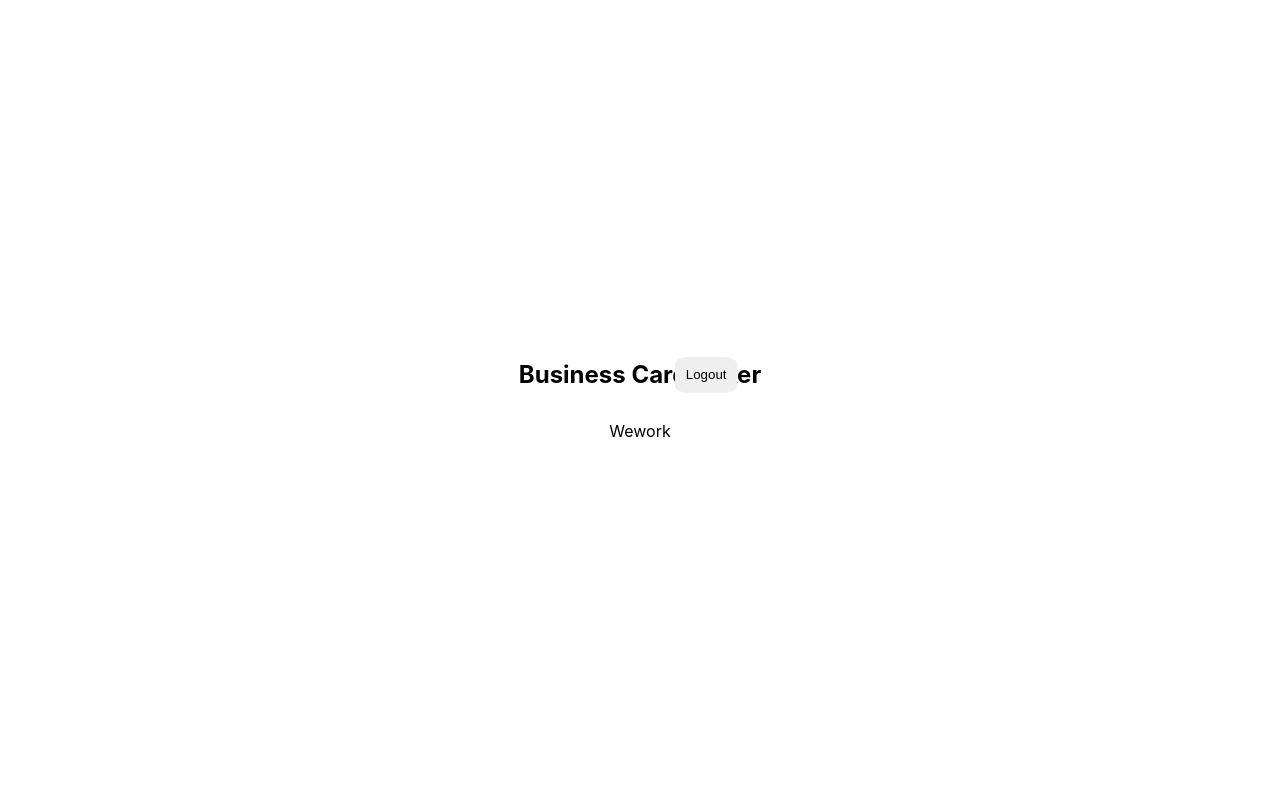
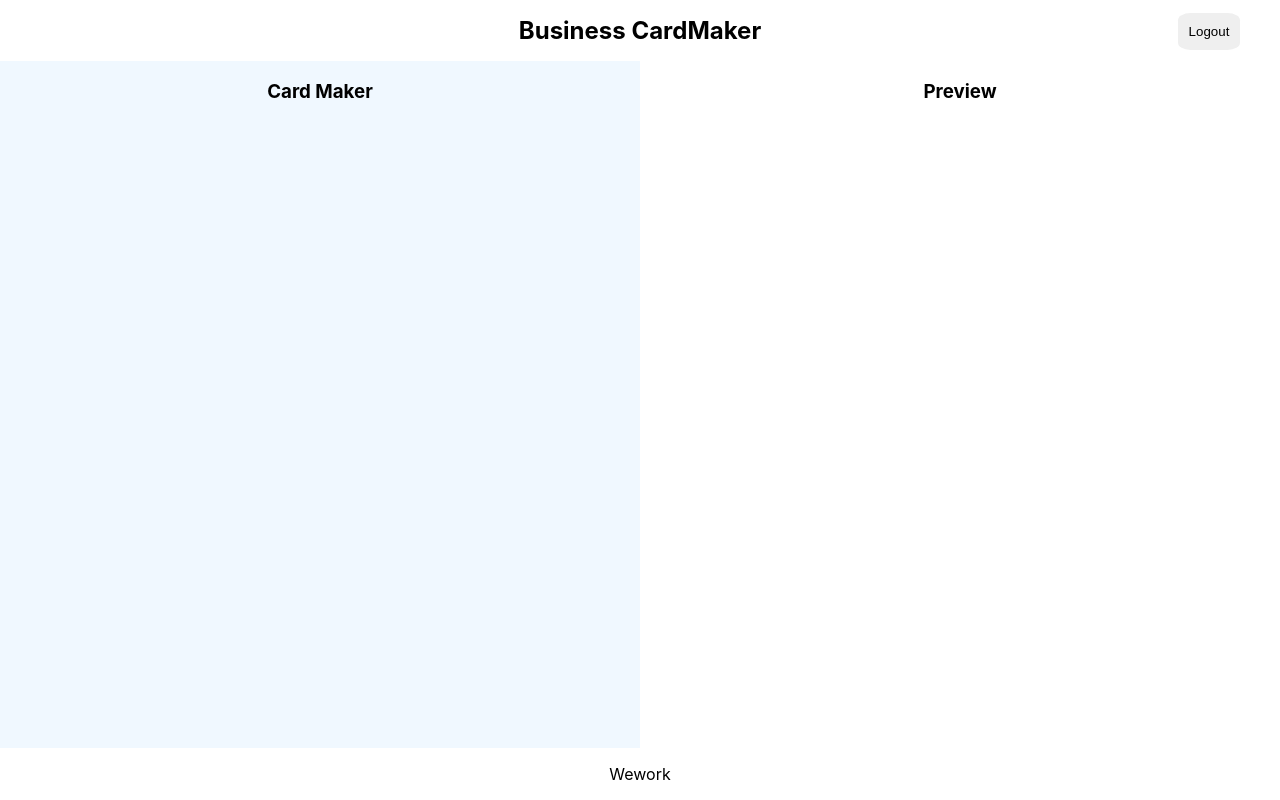
Before and after one commit to playck/Card-Maker, a React (Create React App) app: page /maker in a window 1280 px wide. Built offline with nearby package versions, Linux system fonts and the light colour scheme; no server answers; sample sign-in values are in the browser's storage.

Commit message:
Add: editor and preview layout

```diff
--- a/src/App.jsx
+++ b/src/App.jsx
@@ -7,7 +7,6 @@
 function App({ authService }) {
   return (
     <div className={styles.app}>
-      <div>
       <BrowserRouter>
         <Switch>
           <Route exact path="/">
@@ -19,7 +18,6 @@
         </Switch>
       </BrowserRouter>
     </div>
-    </div>
   );
 }
 
--- /dev/null
+++ b/src/Components/editor/editor.jsx
@@ -0,0 +1,12 @@
+import React from "react";
+import styles from "./editor.module.css";
+
+const editor = () => {
+  return (
+    <section className={styles.editor}>
+      <h1 className={styles.title}>Card Maker</h1>
+    </section>
+  );
+};
+
+export default editor;
--- /dev/null
+++ b/src/Components/editor/editor.module.css
@@ -0,0 +1,13 @@
+@value makerGreen from '../../common/color.css';
+
+.editor {
+  flex-basis: 50%;
+  background-color: aliceblue;
+}
+
+.title {
+  width: 100%;
+  text-align: center;
+  margin-bottom: 1em;
+  color: makerGreen;
+}
--- a/src/Components/maker/maker.jsx
+++ b/src/Components/maker/maker.jsx
@@ -2,6 +2,8 @@
 import { useHistory } from "react-router-dom";
 import Footer from "../footer/footer";
 import Header from "../header/header";
+import Editor from "../editor/editor";
+import Preview from "../preview/preview";
 import styles from "./maker.module.css";
 
 const Maker = ({ authService }) => {
@@ -21,6 +23,10 @@
   return (
     <section className={styles.maker}>
       <Header onLogout={onLogout} />
+      <div className={styles.container}>
+        <Editor />
+        <Preview />
+      </div>
       <Footer />
     </section>
   );
--- a/src/Components/maker/maker.module.css
+++ b/src/Components/maker/maker.module.css
@@ -0,0 +1,19 @@
+@value mediaQuery from '../../common/size.css';
+
+.maker {
+  width: 100%;
+  height: 100%;
+  display: flex;
+  flex-direction: column;
+}
+
+.container {
+  display: flex;
+  flex: 1;
+}
+
+@media screen and (max-width: mediaQuery) {
+  .container {
+    flex-direction: column;
+  }
+}
--- /dev/null
+++ b/src/Components/preview/preview.jsx
@@ -0,0 +1,12 @@
+import React from "react";
+import styles from "./preview.module.css";
+
+const preview = () => {
+  return (
+    <section className={styles.preview}>
+      <h1 className={styles.title}>Preview</h1>
+    </section>
+  );
+};
+
+export default preview;
--- /dev/null
+++ b/src/Components/preview/preview.module.css
@@ -0,0 +1,12 @@
+@value makerGreen from '../../common/color.css';
+
+.preview {
+  flex-basis: 50%;
+}
+
+.title {
+  width: 100%;
+  text-align: center;
+  margin-bottom: 1em;
+  color: makerGreen;
+}
```
Lines whose indentation alone changed are shown as unchanged.
